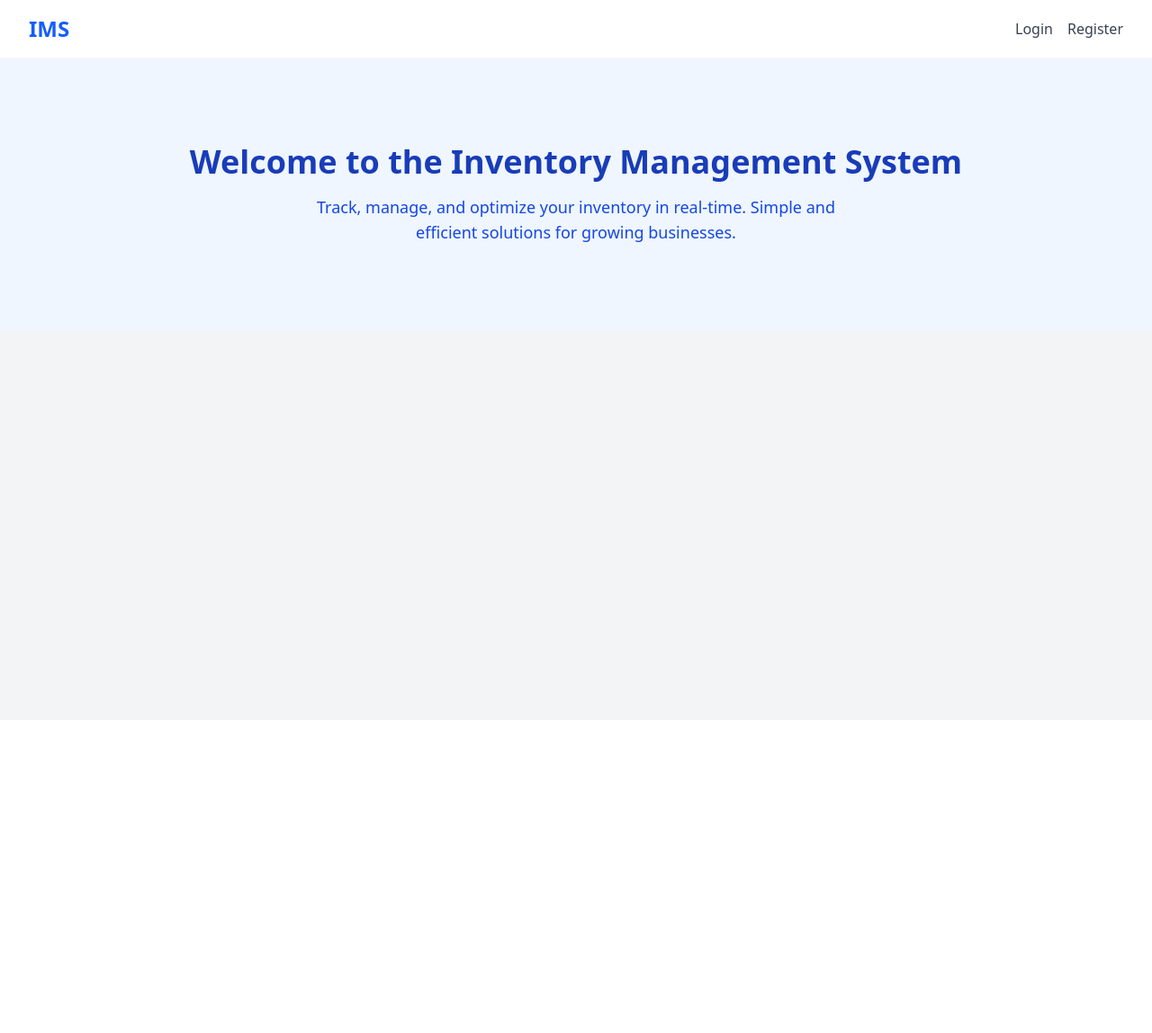
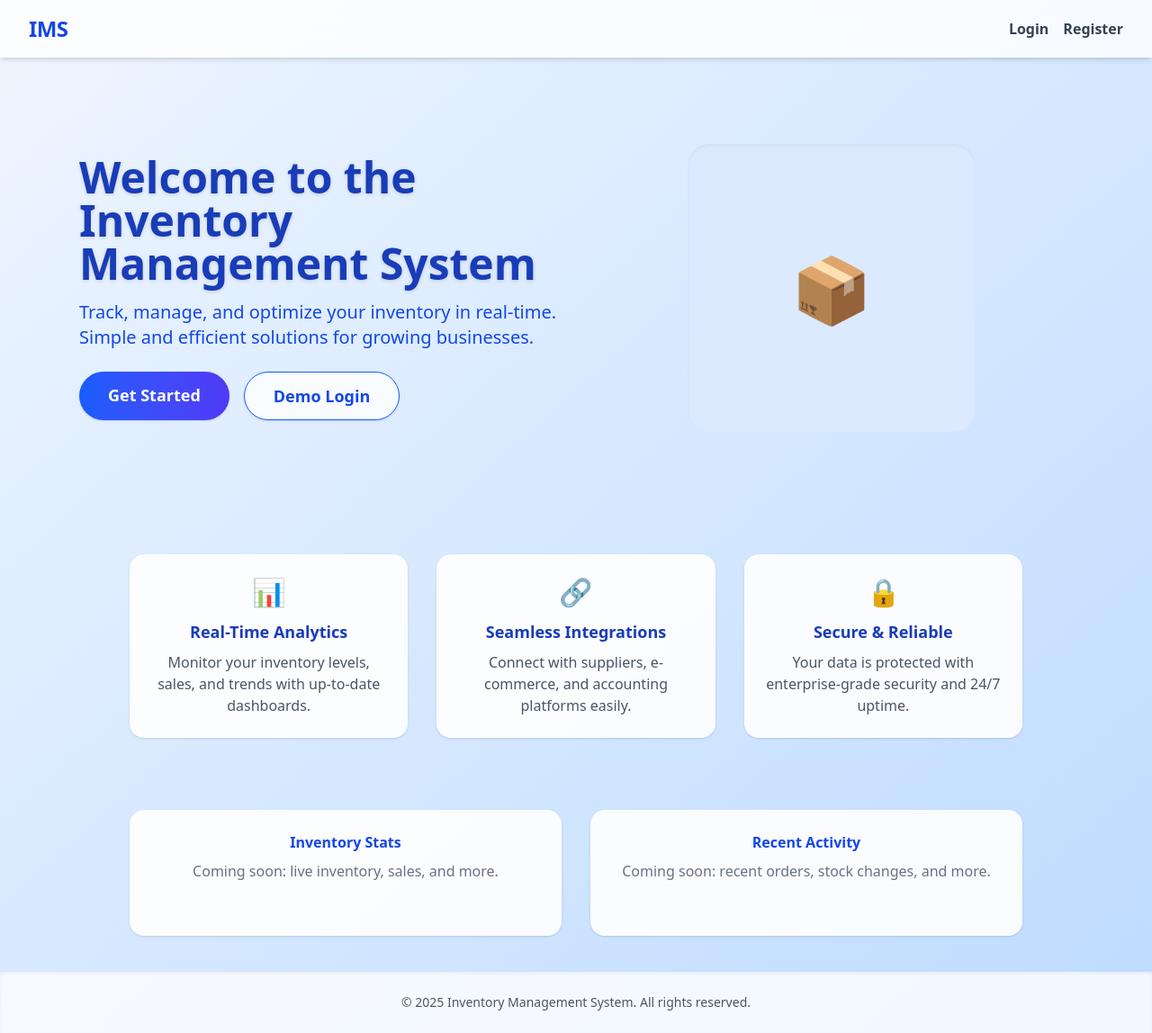
Before and after one commit to Mintesnotg/ims-FE, a Next.js app: page / in a window 1280 px wide. Shown: the whole page at 90% size. Before the commit the page ends 800 px from the top, so only its background shows below. Built offline with nearby package versions, Linux system fonts and the light colour scheme.

Commit message:
sidemenu

```diff
--- a/src/app/dashboard/layout.tsx
+++ b/src/app/dashboard/layout.tsx
@@ -13,8 +13,8 @@ export default async function DashboardLayout({ children }: { children: ReactNod
     <div className="flex">
 
       <SideMenu items={menu} />
-      <main className="flex-1 p-6">{children}</main>
-      <Logout />
+      <main className="flex-1 flex justify-center p-6">{children}</main>
+
     </div>
 
   );
--- a/src/app/page.tsx
+++ b/src/app/page.tsx
@@ -1,32 +1,90 @@
 // app/page.tsx
 import Link from 'next/link';
+import React from "react";
 
 export default function HomePage() {
   return (
-    <main className="min-h-screen bg-gray-100">
+    <main className="min-h-screen bg-gradient-to-br from-blue-50 to-blue-200 flex flex-col">
       {/* Header */}
-      <header className="flex items-center justify-between px-8 py-4 bg-white shadow-md">
-        <h1 className="text-2xl font-bold text-blue-600">IMS</h1>
-
+      <header className="flex items-center justify-between px-8 py-4 bg-white/80 shadow-md backdrop-blur-md">
+        <h1 className="text-2xl font-extrabold text-blue-700 tracking-tight">IMS</h1>
         <nav className="space-x-4">
-          <Link href="/login" className="text-gray-700 hover:text-blue-500 font-medium">
+          <Link href="/login" className="text-gray-700 hover:text-blue-600 font-semibold transition-colors">
             Login
           </Link>
-          <Link href="/register" className="text-gray-700 hover:text-blue-500 font-medium">
+          <Link href="/register" className="text-gray-700 hover:text-blue-600 font-semibold transition-colors">
             Register
           </Link>
         </nav>
       </header>
 
-      {/* Banner / Hero */}
-      <section className="flex flex-col items-center justify-center text-center py-24 px-4 bg-blue-50">
-        <h2 className="text-4xl font-extrabold text-blue-800 mb-4">
-          Welcome to the Inventory Management System
-        </h2>
-        <p className="text-lg text-blue-700 max-w-xl">
-          Track, manage, and optimize your inventory in real-time. Simple and efficient solutions for growing businesses.
-        </p>
+      {/* Hero Section */}
+      <section className="flex flex-col md:flex-row items-center justify-between gap-8 px-6 py-16 md:py-24 max-w-6xl mx-auto w-full">
+        <div className="flex-1 text-center md:text-left">
+          <h2 className="text-4xl md:text-5xl font-extrabold text-blue-800 mb-4 drop-shadow-sm">
+            Welcome to the Inventory Management System
+          </h2>
+          {/* Dynamic Counting Number Placeholder */}
+
+          <p className="text-lg md:text-xl text-blue-700 max-w-xl mb-6">
+            Track, manage, and optimize your inventory in real-time. Simple and efficient solutions for growing businesses.
+          </p>
+          <div className="flex flex-col sm:flex-row gap-4 justify-center md:justify-start">
+            <Link href="/register" className="rounded-full bg-gradient-to-r from-blue-600 to-indigo-600 px-8 py-3 text-white font-bold shadow hover:from-blue-700 hover:to-indigo-700 transition-all text-lg">
+              Get Started
+            </Link>
+            <Link href="/login" className="rounded-full border border-blue-600 px-8 py-3 text-blue-700 font-bold bg-white/80 shadow hover:bg-blue-50 transition-all text-lg">
+              Demo Login
+            </Link>
+          </div>
+        </div>
+        <div className="flex-1 flex items-center justify-center">
+          {/* Placeholder for hero image or illustration */}
+          <div className="w-64 h-64 md:w-80 md:h-80 bg-blue-100 rounded-3xl flex items-center justify-center shadow-inner">
+            <span className="text-6xl md:text-7xl text-blue-300">📦</span>
+          </div>
+        </div>
       </section>
+
+      {/* Features Section */}
+      <section className="max-w-5xl mx-auto w-full px-4 py-10 grid grid-cols-1 md:grid-cols-3 gap-8">
+        <div className="rounded-2xl bg-white/90 p-6 shadow flex flex-col items-center text-center">
+          <div className="mb-3 text-3xl text-blue-500">📊</div>
+          <h3 className="font-bold text-lg mb-2 text-blue-800">Real-Time Analytics</h3>
+          <p className="text-gray-600">Monitor your inventory levels, sales, and trends with up-to-date dashboards.</p>
+        </div>
+        <div className="rounded-2xl bg-white/90 p-6 shadow flex flex-col items-center text-center">
+          <div className="mb-3 text-3xl text-blue-500">🔗</div>
+          <h3 className="font-bold text-lg mb-2 text-blue-800">Seamless Integrations</h3>
+          <p className="text-gray-600">Connect with suppliers, e-commerce, and accounting platforms easily.</p>
+        </div>
+        <div className="rounded-2xl bg-white/90 p-6 shadow flex flex-col items-center text-center">
+          <div className="mb-3 text-3xl text-blue-500">🔒</div>
+          <h3 className="font-bold text-lg mb-2 text-blue-800">Secure & Reliable</h3>
+          <p className="text-gray-600">Your data is protected with enterprise-grade security and 24/7 uptime.</p>
+        </div>
+      </section>
+
+      {/* Dynamic Content Placeholders */}
+      <section className="max-w-5xl mx-auto w-full px-4 py-10">
+        <div className="grid grid-cols-1 md:grid-cols-2 gap-8">
+          {/* Placeholder for dynamic stats */}
+          <div className="rounded-2xl bg-white/90 p-6 shadow flex flex-col items-center text-center min-h-[140px]">
+            <h4 className="font-bold text-blue-700 mb-2">Inventory Stats</h4>
+            <div className="text-gray-500">{/* TODO: Fetch and display stats from API */}Coming soon: live inventory, sales, and more.</div>
+          </div>
+          {/* Placeholder for recent activity */}
+          <div className="rounded-2xl bg-white/90 p-6 shadow flex flex-col items-center text-center min-h-[140px]">
+            <h4 className="font-bold text-blue-700 mb-2">Recent Activity</h4>
+            <div className="text-gray-500">{/* TODO: Fetch and display recent activity from API */}Coming soon: recent orders, stock changes, and more.</div>
+          </div>
+        </div>
+      </section>
+
+      {/* Footer */}
+      <footer className="w-full bg-white/80 py-6 mt-auto shadow-inner text-center text-gray-600 text-sm">
+        &copy; {new Date().getFullYear()} Inventory Management System. All rights reserved.
+      </footer>
     </main>
   );
 }
--- /dev/null
+++ b/src/components/menu/SidebarHeader.tsx
@@ -0,0 +1,16 @@
+import React from "react";
+import { Menu as MenuIcon } from "lucide-react";
+
+export default function SidebarHeader({ onHamburgerClick }: { onHamburgerClick: () => void }) {
+  return (
+    <div className="flex items-center justify-end py-6 px-4 bg-gradient-to-br from-blue-50 to-blue-200">
+      <button
+        aria-label="Toggle menu"
+        onClick={onHamburgerClick}
+        className="w-10 h-10 flex items-center justify-center rounded-full bg-white shadow hover:bg-blue-100 transition"
+      >
+        <MenuIcon className="h-6 w-6 text-blue-700" />
+      </button>
+    </div>
+  );
+}
--- /dev/null
+++ b/src/components/ui/HamburgerButton.tsx
@@ -0,0 +1,14 @@
+import React from "react";
+import { Menu as MenuIcon } from "lucide-react";
+
+export default function HamburgerButton({ onClick }: { onClick: () => void }) {
+  return (
+    <button
+      aria-label="Toggle menu"
+      onClick={onClick}
+      className="rounded-full bg-white p-2 shadow hover:bg-blue-100 transition"
+    >
+      <MenuIcon className="h-6 w-6 text-blue-700" />
+    </button>
+  );
+}
--- a/src/middleware.ts
+++ b/src/middleware.ts
@@ -10,7 +10,7 @@ export async function middleware(request: NextRequest) {
   const token = (await cookies()).get("accessToken")?.value;
 
 
-  const publicPaths = ['/login', '/register']; // Adjust as needed
+  const publicPaths = ['/login', '/register', '/unauthorized' ,'/']; // Add unauthorized as public
 
   if (publicPaths.includes(request.nextUrl.pathname)) {
     return NextResponse.next();
@@ -24,6 +24,14 @@ export async function middleware(request: NextRequest) {
     return NextResponse.redirect(loginUrl);
   }
 
+  // --- Authorization check placeholder ---
+  // Replace this with your actual logic (e.g., decode token, check roles, etc.)
+  const isAuthorized = true; // <-- Set to false to test unauthorized redirect
+
+  if (!isAuthorized) {
+    return NextResponse.redirect(new URL('/unauthorized', request.url));
+  }
+
   // Token is valid, proceed with the request
   return NextResponse.next();
 }
--- a/src/services/auth.ts
+++ b/src/services/auth.ts
@@ -1,21 +1,16 @@
-
+import axios from 'axios';
 import { LoginResponse } from "types/response/userresponse/loginresponse";
 import { USER_ACCOUNT_ENDPOINTS } from "../../lib/apiendpoints";
 import { LoginFormValues } from "../../lib/schemas/useraccount/loginschema";
 
 
 export async function authenticate(formdata: LoginFormValues): Promise<LoginResponse> {
-debugger;
-
-    const result = await fetch(USER_ACCOUNT_ENDPOINTS.Login, {
-        method: 'POST',
-        body: JSON.stringify(formdata),
-        headers: { 'Content-Type': 'application/json' },
-        cache: 'no-store',
-    })
-  const data = (await result.json()) as LoginResponse;
+  const { data } = await axios.post<LoginResponse>(
+    USER_ACCOUNT_ENDPOINTS.Login,
+    formdata,
+    {
+      headers: { 'Content-Type': 'application/json' },
+    }
+  );
   return data;
-
-
-
 }
--- a/src/services/menuservice.ts
+++ b/src/services/menuservice.ts
@@ -3,6 +3,7 @@ import { cookies } from "next/headers";
 import { MenuItem } from "types/response/menuresponse/menuitem";
 import { MENU_ENDPOINTS } from "../../lib/apiendpoints";
 import { redirect } from 'next/navigation';
+import axios from 'axios';
 // MENU_ENDPOINTS
 
 
@@ -30,20 +31,18 @@ export async function getSideMenus(): Promise<MenuItem[]> {
     const token = (await cookies()).get("accessToken")?.value;
     if (!token) throw new Error("No auth token found");
 
-    const res = await fetch(`${MENU_ENDPOINTS.Menus}`, {
-        cache: "no-cache",            // always fresh for the user who just logged in
-        next: { revalidate: 0 },      // disable Next.js route‑segment caching
-        headers: {
+    try {
+      const { data: json } = await axios.get(`${MENU_ENDPOINTS.Menus}`,
+        {
+          headers: {
             Accept: "application/json",
             Authorization: `Bearer ${token}`
-        },
-    });
-
-    if (!res.ok) {
-        redirect('/login');
+          },
+        }
+      );
+      const root = json.data?.$values?.[0];
+      return root?.children?.$values?.map(mapNode) ?? [];
+    } catch (err: any) {
+      redirect('/login');
     }
-    debugger;
-    const json = await res.json();                         // <‑‑ full payload you pasted
-    const root = json.data?.$values?.[0];                  // "ROOT" node
-    return root?.children?.$values?.map(mapNode) ?? [];
 }
--- a/src/services/registeruser.ts
+++ b/src/services/registeruser.ts
@@ -1,19 +1,17 @@
-
 import { LoginResponse } from "types/response/userresponse/loginresponse";
 import { USER_ACCOUNT_ENDPOINTS } from "../../lib/apiendpoints";
 import { RegisterValues } from "../../lib/schemas/useraccount/registration";
 import { RegisterResponse } from "types/response/userresponse/registerresponse";
+import axios from 'axios';
 
 
 export async function registeruser(formdata: RegisterValues): Promise<RegisterResponse> {
-debugger;
-
-    const result = await fetch(USER_ACCOUNT_ENDPOINTS.Register, {
-        method: 'POST',
-        body: JSON.stringify(formdata),
-        headers: { 'Content-Type': 'application/json' },
-        cache: 'no-store',
-    })
-  const data = (await result.json()) as RegisterResponse;
+  const { data } = await axios.post<RegisterResponse>(
+    USER_ACCOUNT_ENDPOINTS.Register,
+    formdata,
+    {
+      headers: { 'Content-Type': 'application/json' },
+    }
+  );
   return data;
 }
```
Also changed, not shown: src/app/unauthorized/page.tsx (added, +21 -0 lines), src/components/menu/SideMenu.tsx (+21 -44 lines), src/components/ui/user/logout.tsx (+9 -8 lines).
